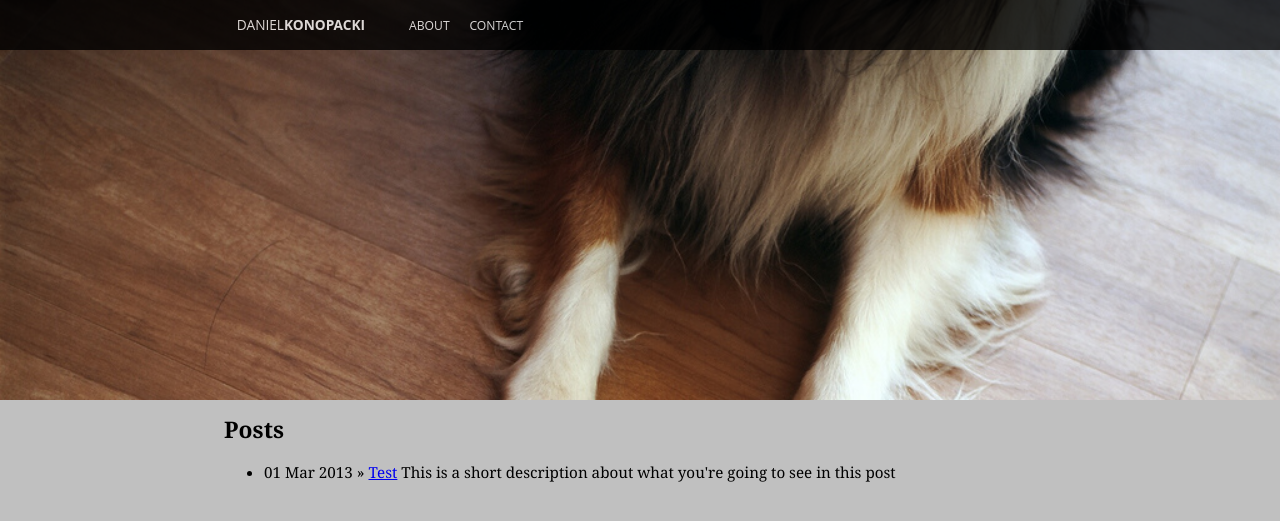
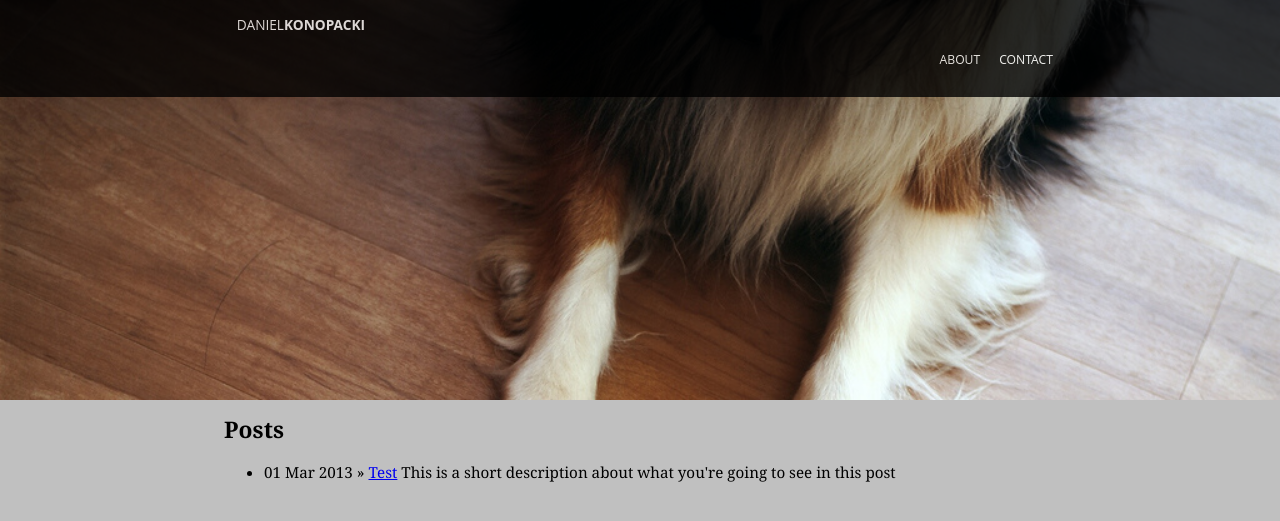
Before and after one commit to danielkonopacki/danielkonopacki.github.com, a Jekyll site: the page built from index.html, in a window 1280 px wide. Shown: the top 521 px of the page. Built offline with Jekyll 4.4.1, drawn with Linux system fonts in a browser that asks for light colours; Markdown is read by kramdown in place of the engine named in the settings.

Commit message:
CSS updates

```diff
--- a/css/layout.css
+++ b/css/layout.css
@@ -15,8 +15,7 @@ html, body {
 }
 
 #header h1,
-#header section,
-#header section ul {
+#header section {
   display: inline;
 }
 
```
Also changed, not shown: 1 other file.
